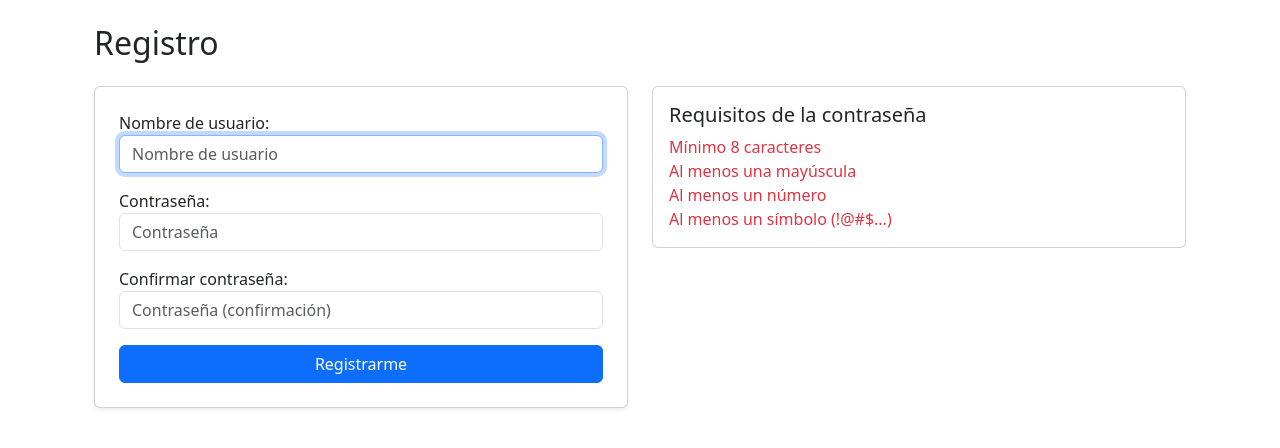
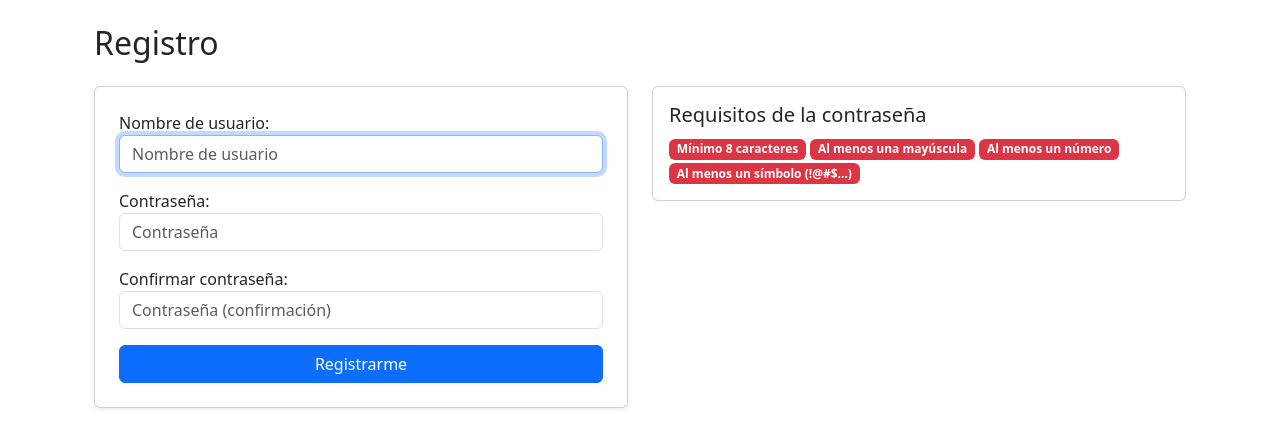
Before and after one commit to BlackSkyFrost/FastLib, a Django app: page /registro/ in a window 1280 px wide. Shown: the part 56-504 px from the top of the page. Run offline with Django 5.2, Linux system fonts and the light colour scheme.

Commit message:
Updated the validations to badges

```diff
--- a/fastlib/templates/base.html
+++ b/fastlib/templates/base.html
@@ -80,17 +80,17 @@
       passwordInput.addEventListener('input', function () {
         const value = passwordInput.value;
 
-        ruleLength.classList.toggle('text-success', value.length >= 8);
-        ruleLength.classList.toggle('text-danger', value.length < 8);
+        ruleLength.classList.toggle('bg-success', value.length >= 8);
+        ruleLength.classList.toggle('bg-danger', value.length < 8);
 
-        ruleUppercase.classList.toggle('text-success', /[A-Z]/.test(value));
-        ruleUppercase.classList.toggle('text-danger', !/[A-Z]/.test(value));
+        ruleUppercase.classList.toggle('bg-success', /[A-Z]/.test(value));
+        ruleUppercase.classList.toggle('bg-danger', !/[A-Z]/.test(value));
 
-        ruleNumber.classList.toggle('text-success', /\d/.test(value));
-        ruleNumber.classList.toggle('text-danger', !/\d/.test(value));
+        ruleNumber.classList.toggle('bg-success', /\d/.test(value));
+        ruleNumber.classList.toggle('bg-danger', !/\d/.test(value));
 
-        ruleSpecial.classList.toggle('text-success', /[^A-Za-z0-9]/.test(value));
-        ruleSpecial.classList.toggle('text-danger', !/[^A-Za-z0-9]/.test(value));
+        ruleSpecial.classList.toggle('bg-success', /[^A-Za-z0-9]/.test(value));
+        ruleSpecial.classList.toggle('bg-danger', !/[^A-Za-z0-9]/.test(value));
       });
     }
   });
--- a/fastlib/templates/fastlib/registro.html
+++ b/fastlib/templates/fastlib/registro.html
@@ -24,10 +24,10 @@
             <div class="card p-3">
                 <h5>Requisitos de la contraseña</h5>
                 <ul id="password-rules" class="list-unstyled mb-0">
-                    <li id="rule-length" class="text-danger">Mínimo 8 caracteres</li>
-                    <li id="rule-uppercase" class="text-danger">Al menos una mayúscula</li>
-                    <li id="rule-number" class="text-danger">Al menos un número</li>
-                    <li id="rule-special" class="text-danger">Al menos un símbolo (!@#$...)</li>
+                    <li id="rule-length" class="badge bg-danger">Mínimo 8 caracteres</li>
+                    <li id="rule-uppercase" class="badge bg-danger">Al menos una mayúscula</li>
+                    <li id="rule-number" class="badge bg-danger">Al menos un número</li>
+                    <li id="rule-special" class="badge bg-danger">Al menos un símbolo (!@#$...)</li>
                 </ul>
             </div>
         </div>
```
